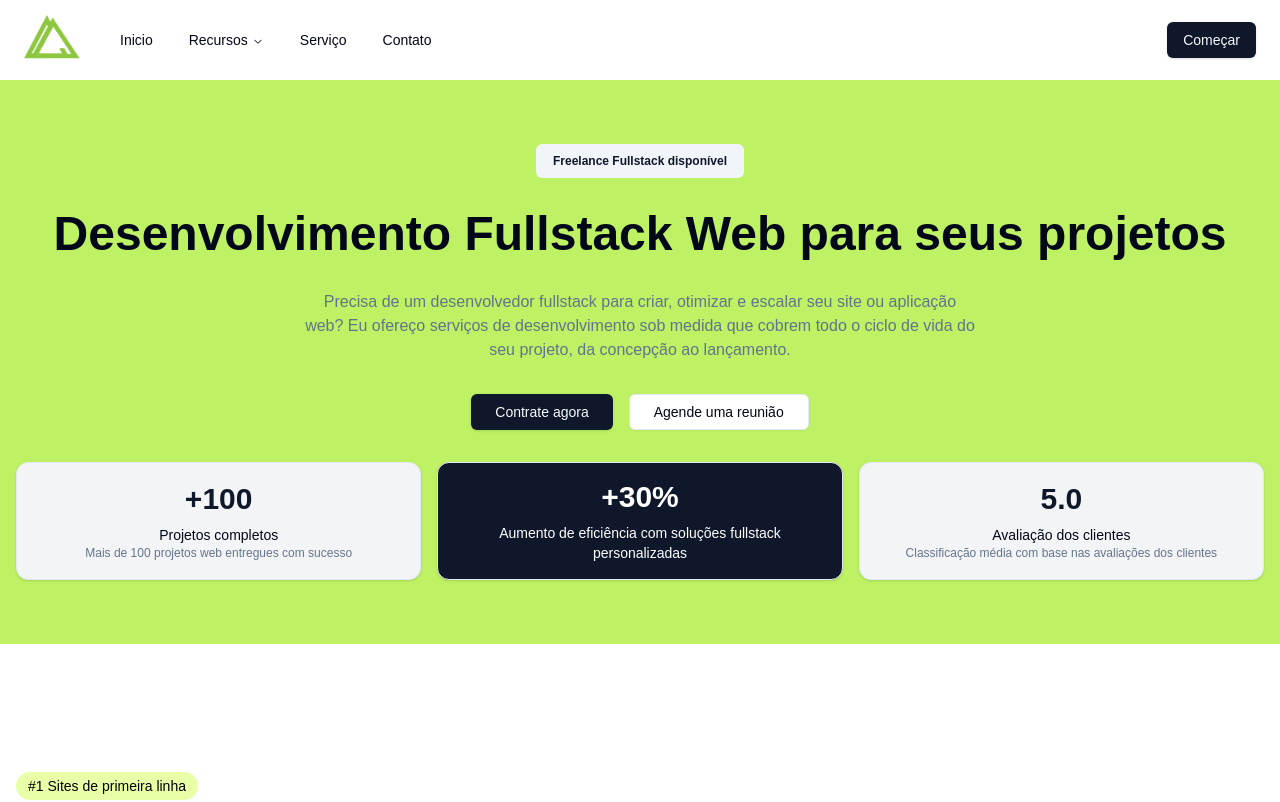
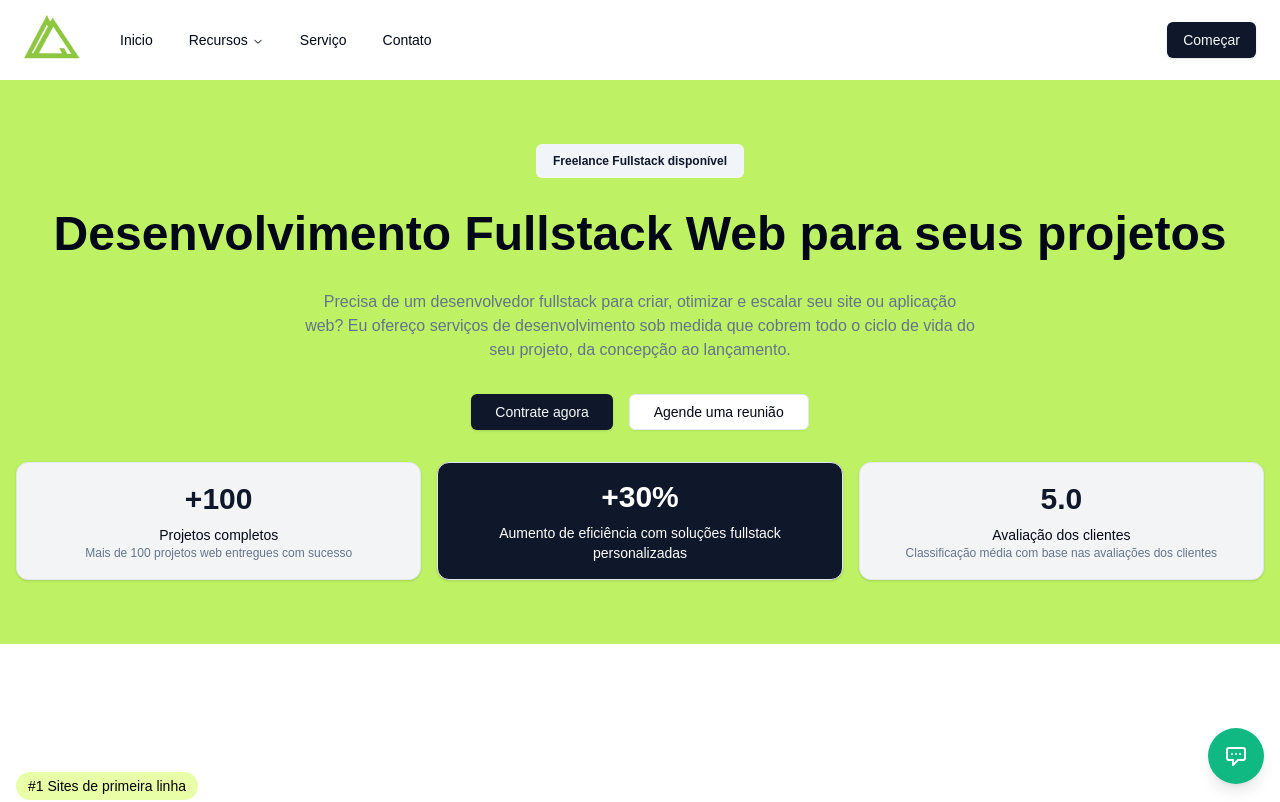
Before and after one commit to Elnata1nt/Holodeck.development, a Next.js app: page / in a window 1280 px wide. Shown: the top 802 px of the page. Built offline with nearby package versions, Linux system fonts and the light colour scheme.

Commit message:
adicionando o chat do whatsapp

```diff
--- a/src/app/page.tsx
+++ b/src/app/page.tsx
@@ -5,6 +5,7 @@ import HeroData from "../components/hero/_components/hero";
 import HeroTag from "../components/herosec/_components/herosec";
 import ProjectsSection from "@/components/projects/_components/projects";
 import ComuniationSection from "@/components/comunication/_components/comunication";
+import Chat from "@/components/chat/_components/chat";
 
 
 export default function Home() {
@@ -17,6 +18,7 @@ export default function Home() {
     <ProjectsSection />
     <ContactSection />
     <Footer />
+    <Chat />
     </>
   );
 }
--- /dev/null
+++ b/src/components/chat/_components/chat.tsx
@@ -0,0 +1,119 @@
+"use client";
+
+import { useState, useEffect } from 'react';
+import { X, SendHorizontal } from 'lucide-react';
+
+export default function Chat() {
+  const [isOpen, setIsOpen] = useState(false)
+  const [message, setMessage] = useState('')
+  const [currentTime, setCurrentTime] = useState('')
+
+  const toggleChat = () => setIsOpen(!isOpen)
+
+  useEffect(() => {
+    const updateTime = () => {
+      const now = new Date()
+      setCurrentTime(now.toLocaleTimeString([], { hour: '2-digit', minute: '2-digit' }))
+    }
+    updateTime()
+    const timer = setInterval(updateTime, 60000)
+    return () => clearInterval(timer)
+  }, [])
+
+  const handleSubmit = (e: React.FormEvent) => {
+    e.preventDefault()
+    if (message.trim()) {
+      const phoneNumber = '5592993007673'
+      const encodedMessage = encodeURIComponent(message)
+      const whatsappUrl = `https://wa.me/${phoneNumber}?text=${encodedMessage}`
+      window.open(whatsappUrl, '_blank')
+      setMessage('')
+    }
+  }
+
+  return (
+<div className="fixed bottom-4 right-4 z-[10001] flex flex-col items-end pointer-events-auto">
+  {isOpen && (
+        <div className="bg-white dark:bg-gray-800 rounded-lg shadow-lg w-80 mb-4 overflow-hidden">
+          <div className="bg-emerald-600 p-4 flex items-center justify-between">
+            <div className="flex items-center space-x-2">
+              <img
+                src="/user-perfil.jpg?height=40&width=40"
+                alt="Profile"
+                className="w-10 h-10 rounded-full"
+              />
+              <div>
+                <h3 className="text-white font-semibold">Elnata Correa</h3>
+                <p className="text-emerald-200 text-sm">Online</p>
+              </div>
+            </div>
+            <button
+              onClick={toggleChat}
+              className="text-white hover:text-emerald-200"
+              aria-label="Fechar chat"
+            >
+              <X className="w-6 h-6" />
+            </button>
+          </div>
+          <div
+            className="h-80 overflow-y-auto p-2 bg-emerald-50 dark:bg-gray-700"
+            style={{
+              backgroundImage: `url('/bg-whatsapp.jpeg')`,
+              backgroundSize: 'cover',
+              backgroundPosition: 'center',
+            }}
+          >
+            <div className="bg-white p-2 text-black dark:text-black rounded-lg shadow mb-2 max-w-[80%]">
+              <p>Olá 👋</p>
+              <p>O que você está precisando?</p>
+              <span className="text-xs text-gray-500 dark:text-gray-400">{currentTime}</span>
+            </div>
+
+
+            <form onSubmit={handleSubmit} className="p-2 mt-40">
+            <div className="flex items-center space-x-2">
+              <input
+                type="text"
+                value={message}
+                onChange={(e) => setMessage(e.target.value)}
+                placeholder="Quero fazer um orçamento!"
+                className="flex-grow p-2 border rounded-full focus:outline-none focus:ring-2 focus:ring-emerald-500 dark:bg-white dark:text-black dark:border-gray-600"
+                aria-label="Digite sua mensagem"
+              />
+              <button
+                type="submit"
+                className="bg-emerald-500 text-white p-2 rounded-full hover:bg-emerald-600 focus:outline-none focus:ring-2 focus:ring-emerald-500"
+                aria-label="Enviar mensagem"
+              >
+                <SendHorizontal className="w-5 h-5" />
+              </button>
+            </div>
+          </form>
+          </div>
+
+
+        </div>
+      )}
+      <button
+        onClick={toggleChat}
+        className="bg-emerald-500 text-white p-4 rounded-full shadow-lg hover:bg-emerald-600 focus:outline-none focus:ring-2 focus:ring-emercel-500"
+        aria-label={isOpen ? "Fechar chat" : "Abrir chat"}
+      >
+        <svg
+          xmlns="http://www.w3.org/2000/svg"
+          fill="none"
+          viewBox="0 0 24 24"
+          stroke="currentColor"
+          className="w-6 h-6"
+        >
+          <path
+            strokeLinecap="round"
+            strokeLinejoin="round"
+            strokeWidth={2}
+            d="M8 10h.01M12 10h.01M16 10h.01M9 16H5a2 2 0 01-2-2V6a2 2 0 012-2h14a2 2 0 012 2v8a2 2 0 01-2 2h-5l-5 5v-5z"
+          />
+        </svg>
+      </button>
+    </div>
+  )
+}
--- /dev/null
+++ b/src/components/chat/page.tsx
@@ -0,0 +1,5 @@
+import Chat from "./_components/chat";
+
+export default function Page() {
+    return <Chat />
+}
```
Also changed, not shown: public/bg-whatsapp.jpeg (added), public/user-perfil.jpg (added).
